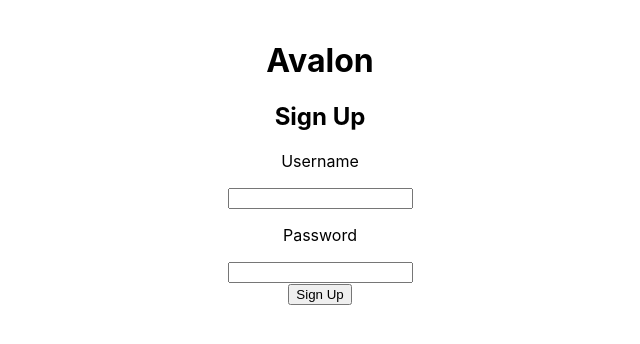
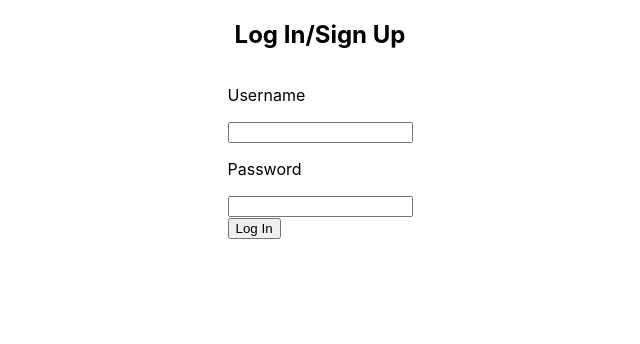
Before and after one commit to vincent-chenzhun-huang/avalon-frontend, a React (Create React App) app: page /signup in a window 1280 px wide. Shown: the top 344 px of the page, without its empty margins (320-960 px from the left). Built offline with nearby package versions, Linux system fonts and the light colour scheme.

Commit message:
Add environment variables and basic Login/Signup features

```diff
--- a/package.json
+++ b/package.json
@@ -6,6 +6,7 @@
     "@testing-library/jest-dom": "^5.16.5",
     "@testing-library/react": "^13.4.0",
     "@testing-library/user-event": "^13.5.0",
+    "dotenv": "^16.0.3",
     "react": "^18.2.0",
     "react-dom": "^18.2.0",
     "react-router-dom": "^6.6.1",
--- a/src/components/App/App.js
+++ b/src/components/App/App.js
@@ -3,17 +3,26 @@ import React from 'react';
 import { BrowserRouter as Router, Route, Routes} from 'react-router-dom';
 import Dashboard from '../Dashboard/Dashboard';
 import SignUp from '../Authentication/Signup/Signup';
+import Login from '../Authentication/Login/Login';
+import Logout from '../Authentication/Logout/Logout';
+
+
 
 function App() {
+  const [token, setToken] = React.useState();
+  if (!token) {
+    return <Login setToken={setToken} />
+  }
   return (
     <div className="wrapper">
       <h1>Avalon</h1>
       <Router>
         <Routes>
-          <Route path="/dashboard" element={<Dashboard />}/>
+          <Route path="/" element={<Dashboard />}/>
           <Route path="/signup" element={<SignUp />}/>
         </Routes>
       </Router>
+      <Logout setToken={setToken}></Logout>
     </div>
   );
 }
--- a/src/components/Authentication/Login/Login.js
+++ b/src/components/Authentication/Login/Login.js
@@ -0,0 +1,66 @@
+import React, { useState } from 'react';
+import PropTypes from 'prop-types';
+import './Login.css';
+
+const backendBase = process.env.BACKEND_BASE || 'http://localhost';
+const backendPort = process.env.BACKEND_PORT || '8000';
+
+async function loginUser(credentials) {
+    try {
+        const res = await fetch(`${backendBase}:${backendPort}/api/users/login`,
+            {
+                method: 'POST',
+                headers: {
+                    'Content-Type': 'application/json'
+                },
+                body: JSON.stringify(credentials)
+            });
+        return res.json();
+    } catch (e) {
+        console.log(e);
+        throw e;
+    }
+
+}
+
+export default function LogIn({ setToken }) {
+    const [username, setUserName] = useState();
+    const [password, setPassword] = useState();
+    const handleSubmit = async e => {
+        e.preventDefault();
+        const res = await loginUser({
+            username,
+            password
+        });
+        console.log(username);
+        console.log(password);
+        if (res.status === 'success') {
+            const token = res.message;
+            setToken(token);
+        } else {
+            console.log(res.message);
+        }
+    }
+    return (
+        <div className='login-wrapper'>
+            <h2>Log In/Sign Up</h2>
+            <form onSubmit={handleSubmit}>
+                <label>
+                    <p>Username</p>
+                    <input type="text" onChange={e => setUserName(e.target.value)} />
+                </label>
+                <label>
+                    <p>Password</p>
+                    <input type="password" onChange={e => setPassword(e.target.value)} />
+                </label>
+                <div>
+                    <button type="submit">Log In</button>
+                </div>
+            </form>
+        </div>
+    )
+}
+
+LogIn.propTypes = {
+    setToken: PropTypes.func.isRequired
+}
--- /dev/null
+++ b/src/components/Authentication/Logout/Logout.js
@@ -0,0 +1,19 @@
+import React from 'react';
+import PropTypes from 'prop-types';
+import './Logout.css';
+
+export default function Logout({ setToken }) {
+    const handSubmit = async e => {
+        e.preventDefault();
+        setToken();
+    };
+    return (
+        <div className='logout-wrapper'>
+            <form onSubmit={handSubmit}>
+                <div>
+                    <button type="submit">Log Out</button>
+                </div>
+            </form>
+        </div>
+    )
+}
--- a/src/components/Authentication/Signup/Signup.js
+++ b/src/components/Authentication/Signup/Signup.js
@@ -1,4 +1,5 @@
 import React from 'react';
+import './Signup.css';
 
 export default function SignUp() {
     return (
```
Also changed, not shown: src/components/Authentication/Logout/Logout.css (added), 2 other files (tests, documents, lock files or other folders).
